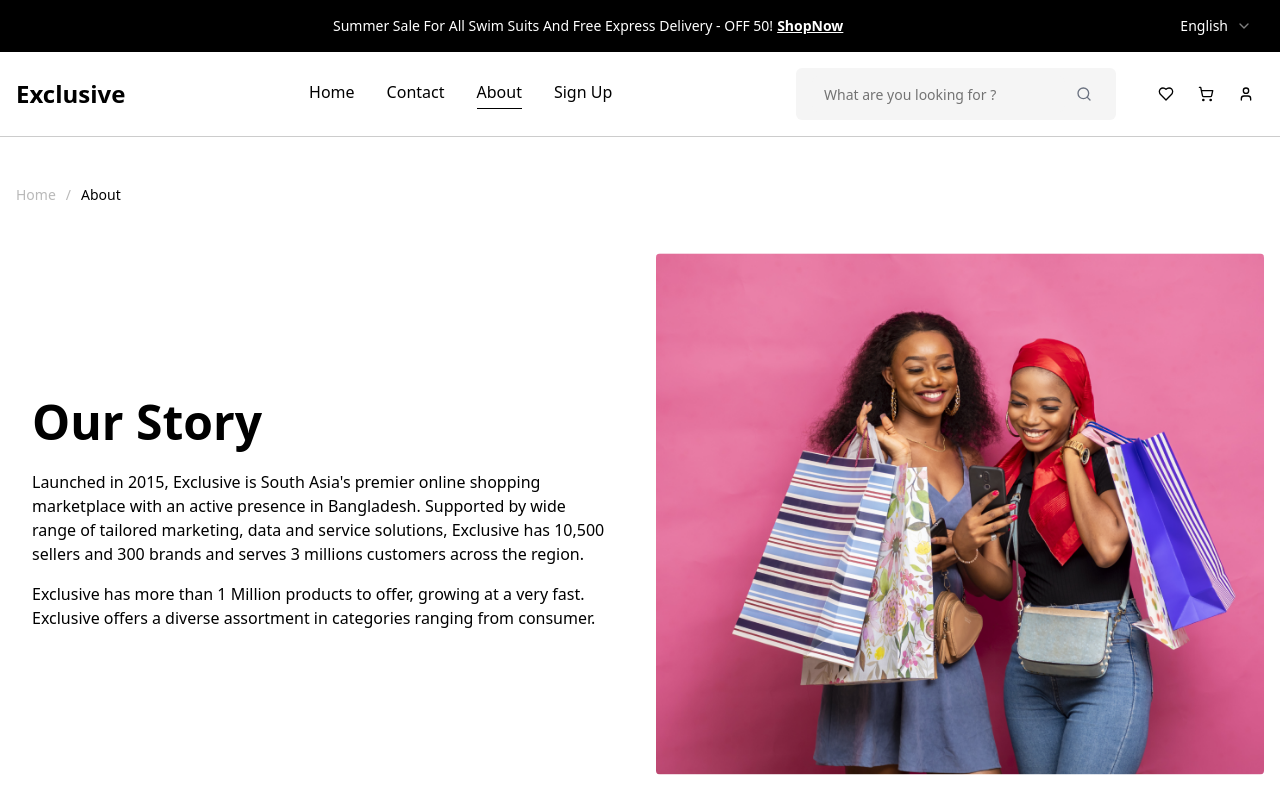
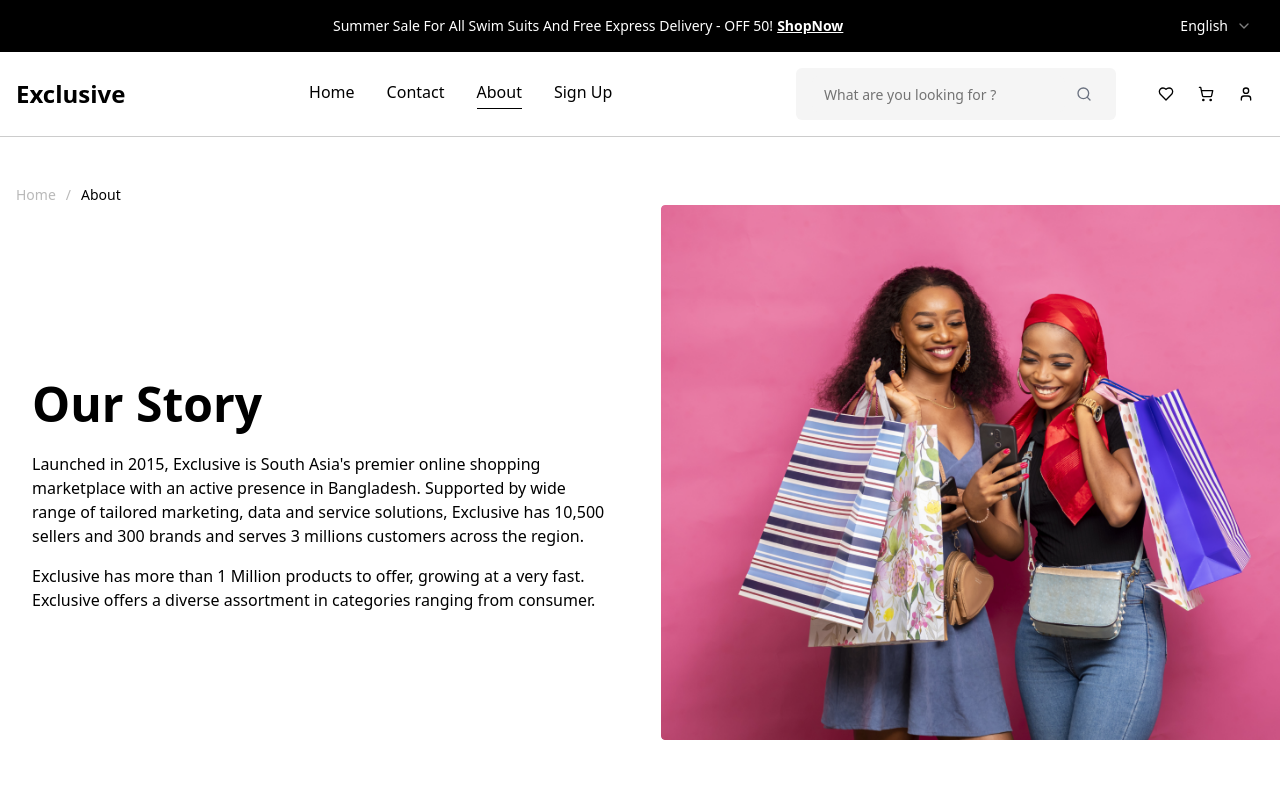
Before and after one commit to Mahmoud-Fares/Web-Masters, a React (Vite) app in the folder Cycle4/Task1/: page /about in a window 1280 px wide. Shown: the top 800 px of the page. Built offline with nearby package versions, Linux system fonts and the light colour scheme.

Commit message:
Fix the about page layout
make the about page perfectly match the UI design

```diff
--- a/Cycle4/Task1/src/components/about/hero-section.tsx
+++ b/Cycle4/Task1/src/components/about/hero-section.tsx
@@ -1,25 +1,31 @@
+import { cn } from '@/lib/utils';
+
 import Container from '../container';
 
 export default function HeroSection() {
    return (
-      // todo make this my-section and fix the layout chaos
-      <section className="relative py-section">
-         <Container className="grid grid-cols-1 items-center gap-8 md:grid-cols-2">
-            <HeroSectionContent />
+      // two grids the image is outside the container and the details are inside the container
+      <section className="relative pb-section *:grid *:grid-cols-1 *:items-center *:gap-8 *:lg:grid-cols-2">
+         {/* in small screens one columns grid with the details */}
+         {/* in large screens two columns grid with the details and an empty div to put the details on the left inside the container */}
+         <Container className="inset-0 pt-section lg:absolute lg:pt-0">
+            <HeroSectionDetails />
 
-            <div className="right-0 top-1/2 aspect-[7/6] overflow-hidden rounded-l md:absolute md:h-full md:max-w-[50%] md:-translate-y-1/2 xl:relative xl:max-h-[700px] xl:max-w-full xl:rounded">
-               <img
-                  src="/images/about-side-image.png"
-                  alt="Happy shoppers with shopping bags"
-                  className="h-full w-full object-cover object-center"
-               />
-            </div>
+            <div />
          </Container>
+
+         {/* in small screens one column grid with the image */}
+         {/* in large screens two columns grid with the image and an empty div to put the image on the right outside the container */}
+         <div>
+            <div className="hidden lg:block" />
+
+            <HeroSectionImage />
+         </div>
       </section>
    );
 }
 
-const HeroSectionContent = () => {
+const HeroSectionDetails = () => {
    return (
       <div className="flex flex-col justify-center gap-6 px-4">
          <h1 className="text-4xl font-semibold md:text-5xl">Our Story</h1>
@@ -41,3 +47,21 @@ const HeroSectionContent = () => {
       </div>
    );
 };
+
+const HeroSectionImage = () => (
+   <figure
+      className={cn(
+         'flex max-w-screen-lg place-content-center overflow-hidden p-4',
+         'lg:aspect-[7/6] lg:justify-end lg:p-0'
+      )}
+   >
+      <img
+         src="/images/about-side-image.png"
+         alt="Happy shoppers with shopping bags"
+         className={cn(
+            'block rounded object-cover object-center',
+            'lg:rounded-r-none [@media(min-width:2080px)]:rounded-r'
+         )}
+      />
+   </figure>
+);
```
